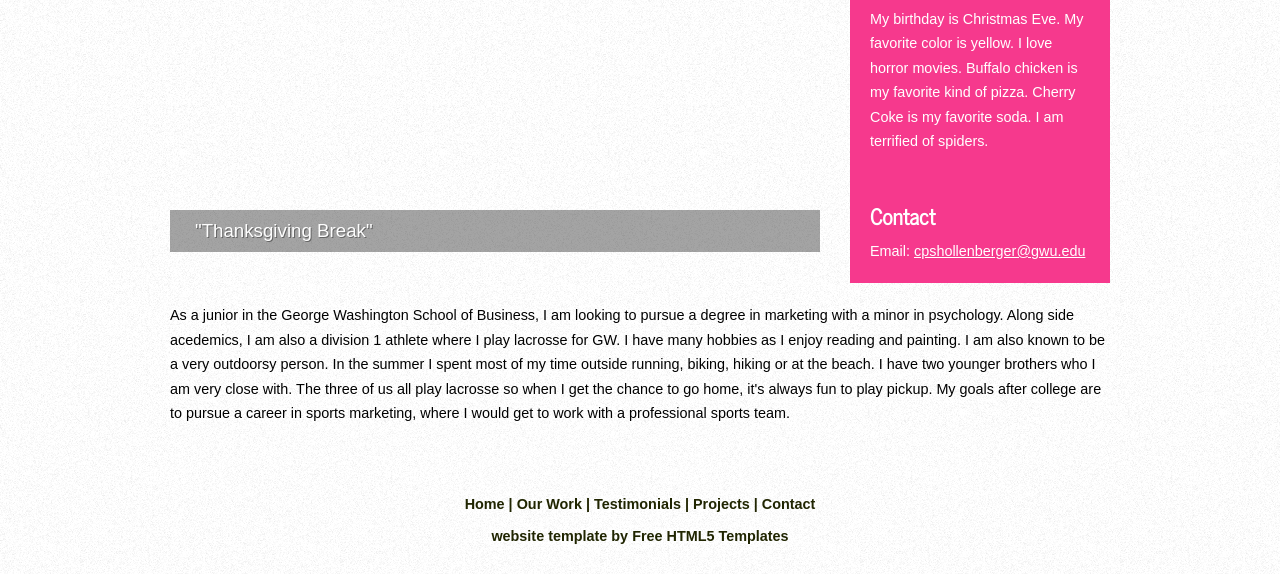
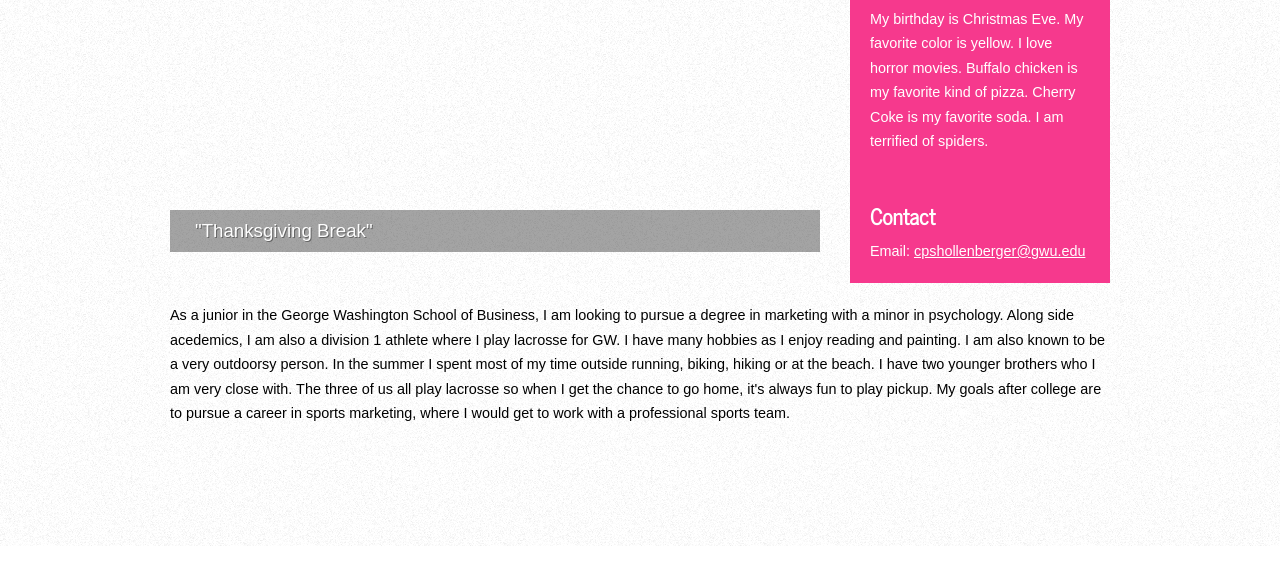
Before and after one commit to sheacassidy6/Cassidy, a plain HTML site: page index.html in a window 1280 px wide. Shown: the part 254-828 px from the top of the page. After the commit the page ends 800 px from the top, so only its background shows below. Drawn offline with Linux system fonts and the light colour scheme.

Commit message:
almost done

```diff
--- a/index.html
+++ b/index.html
@@ -91,10 +91,7 @@
 
 	</div><!--close site_content-->
 
-    <footer>
-	  <a href="index.html">Home</a> | <a href="ourwork.html">Our Work</a> | <a href="testimonials.html">Testimonials</a> | <a href="projects.html">Projects</a> | <a href="contact.html">Contact</a><br/><br/>
-	  website template by <a href="http://www.freehtml5templates.co.uk">Free HTML5 Templates</a>
-    </footer>
+
 
   </div><!--close main-->
 
```
